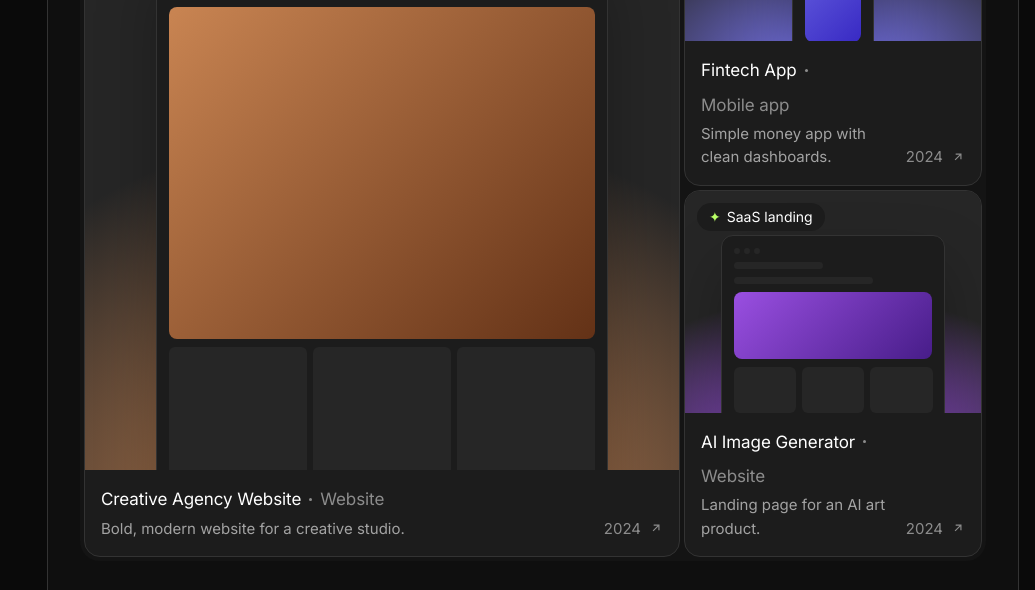
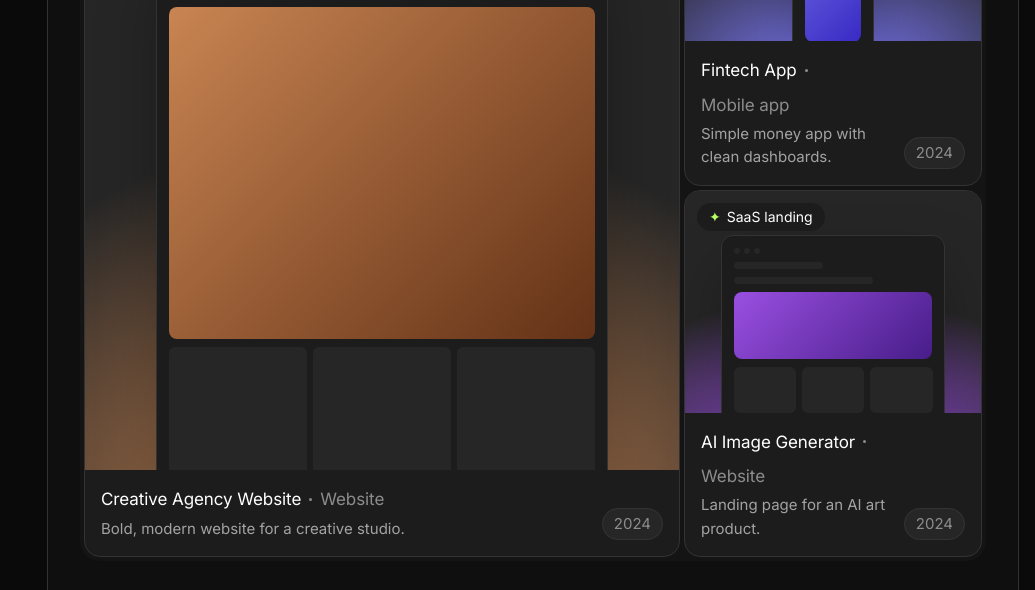
Before and after one commit to Sheikhmdmaruf/Development, a React (Vite) app in the folder Portfolio Website/: page / in a window 1280 px wide. Shown: the part 1260-1850 px from the top of the page, without its empty margins (245-1280 px from the left). Built offline with nearby package versions, Linux system fonts and the light colour scheme; no server answers.

Commit message:
Show View CTA instead of year on work card hover
Co-Authored-By: Claude Opus 5.5 <noreply@anthropic.com>

```diff
--- a/Portfolio Website/src/components/Cards.tsx
+++ b/Portfolio Website/src/components/Cards.tsx
@@ -24,7 +24,7 @@ export function ProjectCard({ p }: { p: Project }) {
           <div className="ptitle">{p.t}<span className="dot-sep" /><span className="cat">{p.cat}</span></div>
           <div className="psum">{p.sum}</div>
         </div>
-        <div className="pmeta">{p.y}<ArrowUpRight size={14} /></div>
+        <div className="pmeta"><span className="yr">{p.y}</span><span className="view">View<ArrowUpRight size={14} /></span></div>
       </div>
     </Link>
   );
--- a/Portfolio Website/src/styles.css
+++ b/Portfolio Website/src/styles.css
@@ -134,9 +134,11 @@ h1 .m{display:block;color:var(--muted)}
 .ptitle{display:flex;align-items:center;gap:8px;flex-wrap:wrap;letter-spacing:-.005em}
 .ptitle .cat{color:var(--muted)}
 .psum{font-size:15px;color:var(--text-2);margin-top:4px}
-.pmeta{display:flex;align-items:center;gap:8px;font-size:15px;color:var(--muted)}
-.pmeta svg{transition:transform .2s}
-.pcard:hover .pmeta svg{transform:translate(2px,-2px)}
+.pmeta{height:32px;padding:0 12px;display:inline-flex;align-items:center;flex:none;gap:4px;border-radius:var(--r-round);background:var(--raised);outline:1px solid var(--border);outline-offset:-1px;font-size:15px;color:var(--muted);white-space:nowrap;transition:background .2s,color .2s}
+.pmeta .view{display:none;align-items:center;gap:4px}
+.pcard:hover .pmeta{background:var(--btn);color:var(--btn-text);outline-color:transparent}
+.pcard:hover .pmeta .yr{display:none}
+.pcard:hover .pmeta .view{display:inline-flex}
 
 /* generated cover art (shows until you add a real image) */
 .art{position:absolute;inset:0;transition:transform .6s cubic-bezier(.2,.7,.2,1);background:radial-gradient(120% 90% at 50% 110%,var(--c1),transparent 70%)}
```
